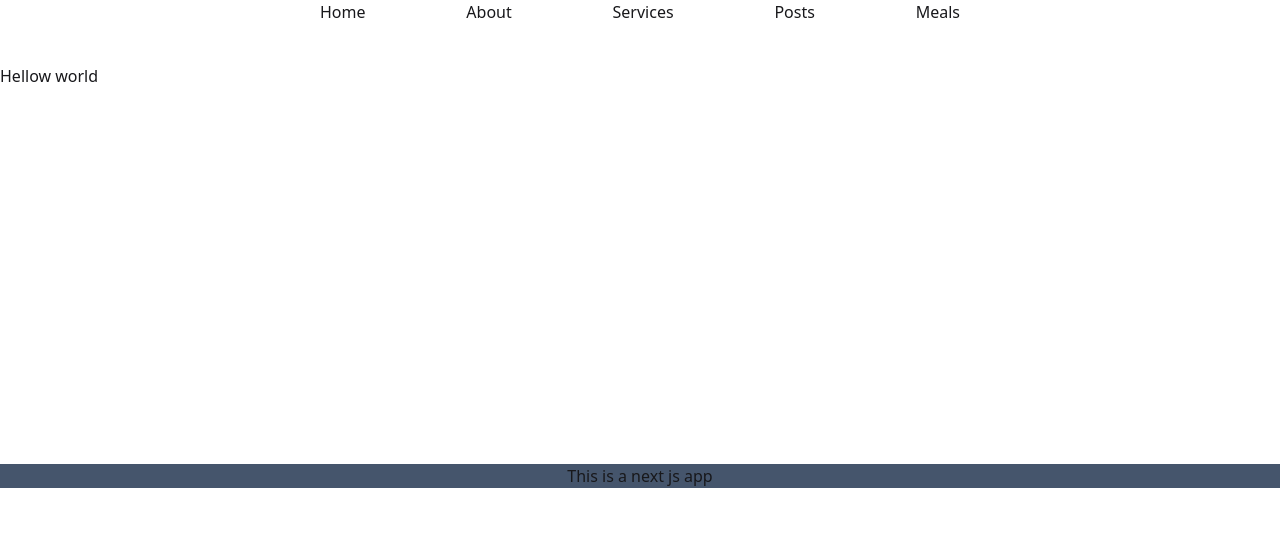
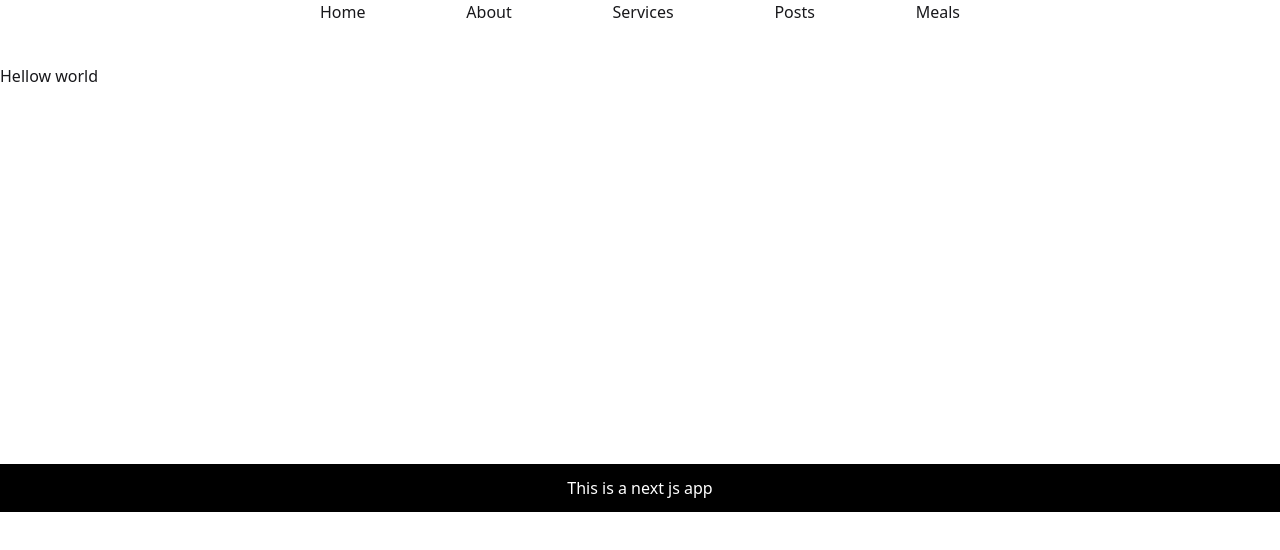
Before and after one commit to MasadRayan/First-NextJs-App, a Next.js app: page / in a window 1280 px wide. Shown: the top 550 px of the page. Built offline with nearby package versions, Linux system fonts and the light colour scheme.

Commit message:
Footer style changed

```diff
--- a/src/app/components/Footer.jsx
+++ b/src/app/components/Footer.jsx
@@ -2,7 +2,7 @@ import React from 'react';
 
 const Footer = () => {
     return (
-        <div className='text-center bg-slate-600 '>
+        <div className='text-center bg-black text-white py-3 '>
             This is a next js app
         </div>
     );
```
